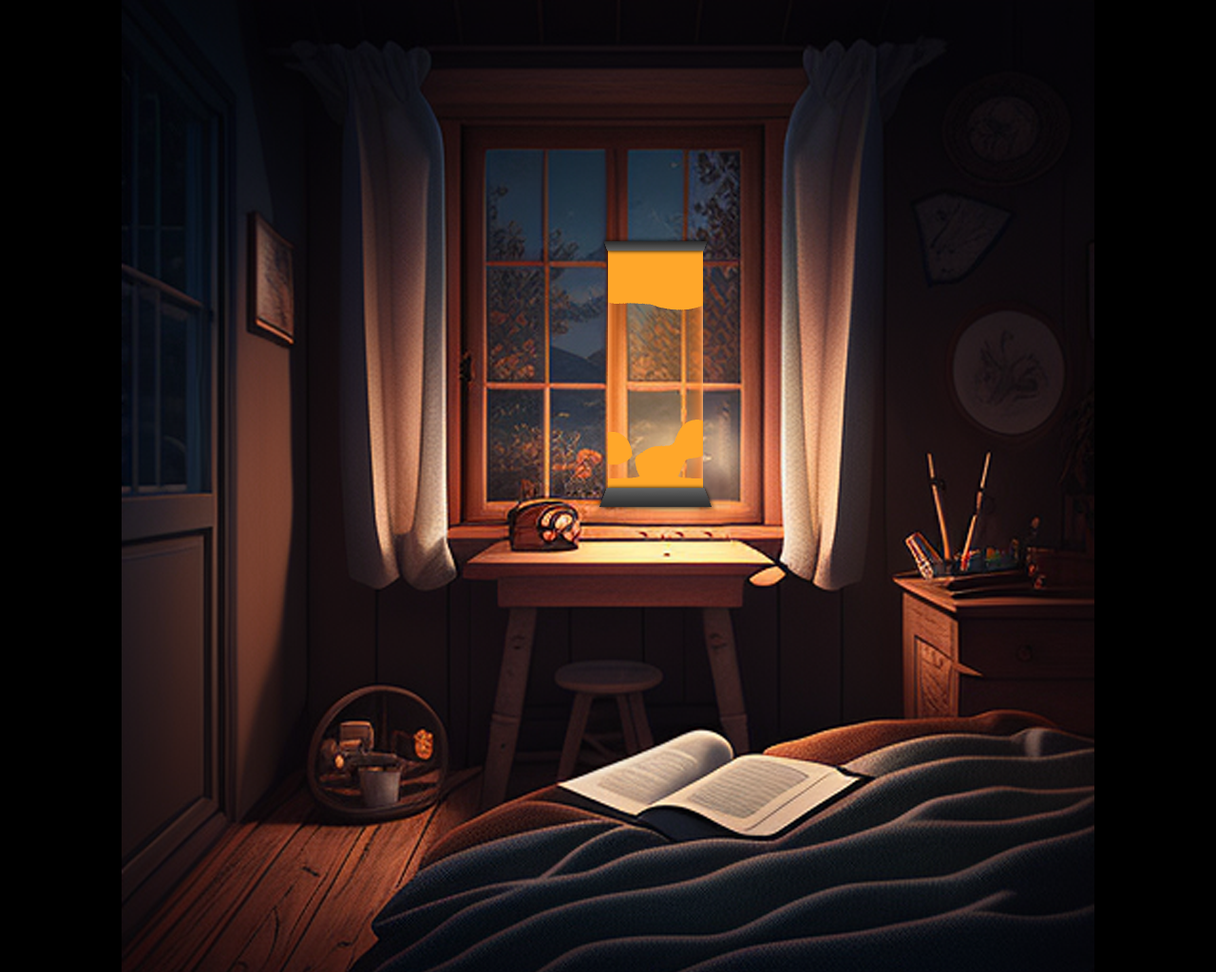
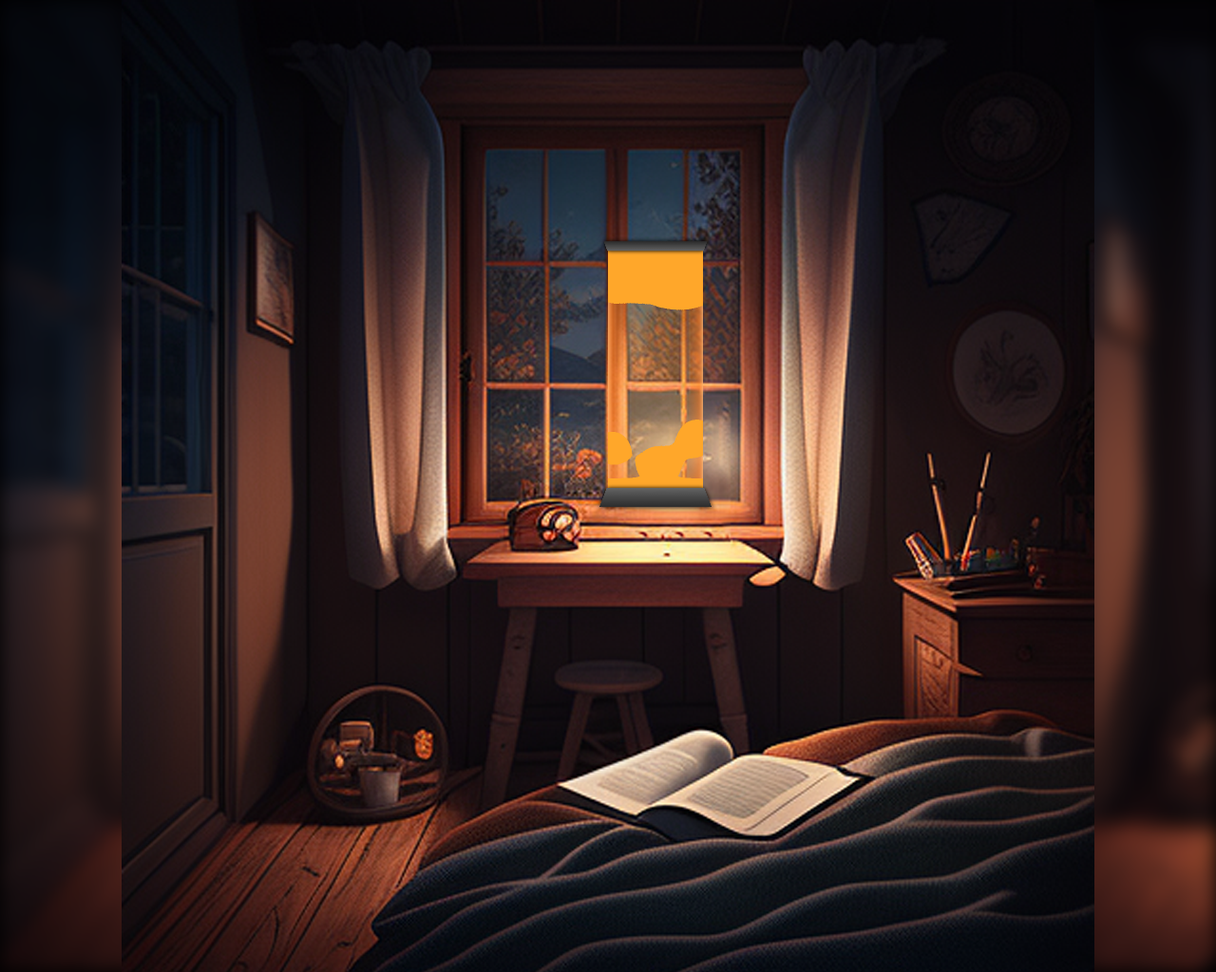
Before and after one commit to Woutervdvelde/LavaLamp, a plain HTML site: page index.html in a window 1280 px wide. Shown: the whole page at 95% size. Drawn offline with Linux system fonts and the light colour scheme.

Commit message:
splitted styling and started README

```diff
--- a/index.html
+++ b/index.html
@@ -4,7 +4,8 @@
     <meta charset="UTF-8">
     <meta http-equiv="X-UA-Compatible" content="IE=edge">
     <meta name="viewport" content="width=device-width, initial-scale=1.0">
-    <link rel="stylesheet" href="style.css">
+    <link rel="stylesheet" href="styles/base.css">
+    <link rel="stylesheet" href="styles/lavalamp.css">
     <title>LavaLamp</title>
 </head>
 <body>
@@ -15,6 +16,7 @@
             <canvas id="canvas"></canvas>
             <div class="bottom"></div>
         </div>
+        <div class="background"></div>
     </div>
     <script src="model/metaBall.js"></script>
     <script src="model/lavaLamp.js"></script>
--- /dev/null
+++ b/styles/base.css
@@ -0,0 +1,34 @@
+* {
+    margin: 0;
+    padding: 0;
+    box-sizing: border-box;
+    overflow-x: hidden;
+}
+
+:root {
+    --lavalamp-color-dark: #ff7f2a;
+    --lavalamp-color-r: 255;
+    --lavalamp-color-g: 167;
+    --lavalamp-color-b: 42;
+
+    --bedroom-height: 1024px;
+}
+
+body {
+    background-color: #000;
+    font-family: 'Roboto', sans-serif;
+    color: #fff;
+}
+
+body::-webkit-scrollbar {
+    width: 1px;
+}
+
+body::-webkit-scrollbar-track {
+    background-color: #000;
+}
+
+body::-webkit-scrollbar-thumb {
+    background-color: #fff;
+    outline: 1px solid #000;
+}
--- a/style.css
+++ b/styles/lavalamp.css
@@ -1,26 +1,22 @@
-* {
-    margin: 0;
-    padding: 0;
-    box-sizing: border-box;
-    overflow: hidden;
-}
-
-:root {
-    --lavalamp-color-dark: #ff7f2a;
-    --lavalamp-color-r: 255;
-    --lavalamp-color-g: 167;
-    --lavalamp-color-b: 42;
-}
-
-body {
-    background-color: #000;
-    font-family: 'Roboto', sans-serif;
-    color: #fff;
-}
-
 .room {
     display: flex;
     justify-content: center;
+}
+
+.room img {
+    object-fit: none;
+    height: var(--bedroom-height);
+}
+
+.room .background {
+    position: absolute;
+    top: 0;
+    left: 0;
+    width: 100%;
+    height: var(--bedroom-height);
+    background: url(../assets/bedroom_2.png);
+    filter: blur(10px);
+    z-index: -1;
 }
 
 .lavalamp {
```
Also changed, not shown: docs/message.png (added), docs/page1.png (added), 1 other file.
